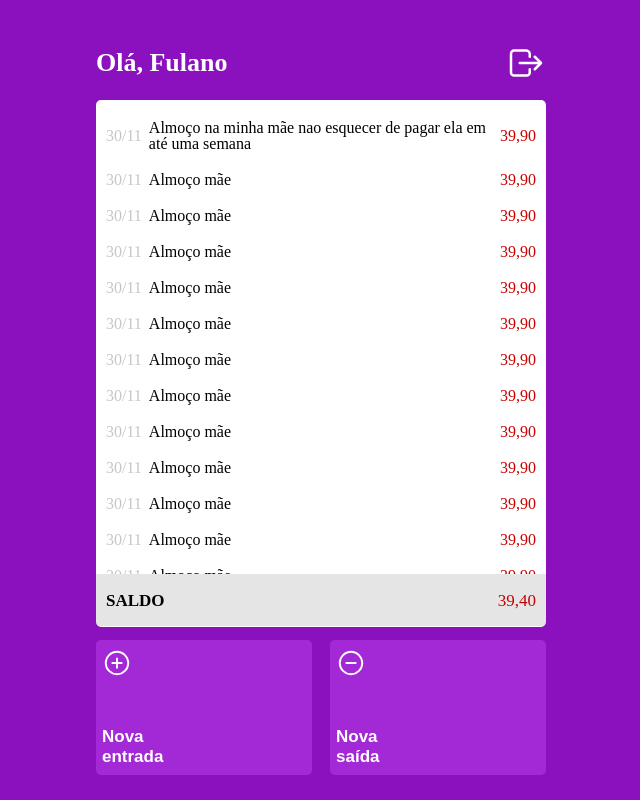
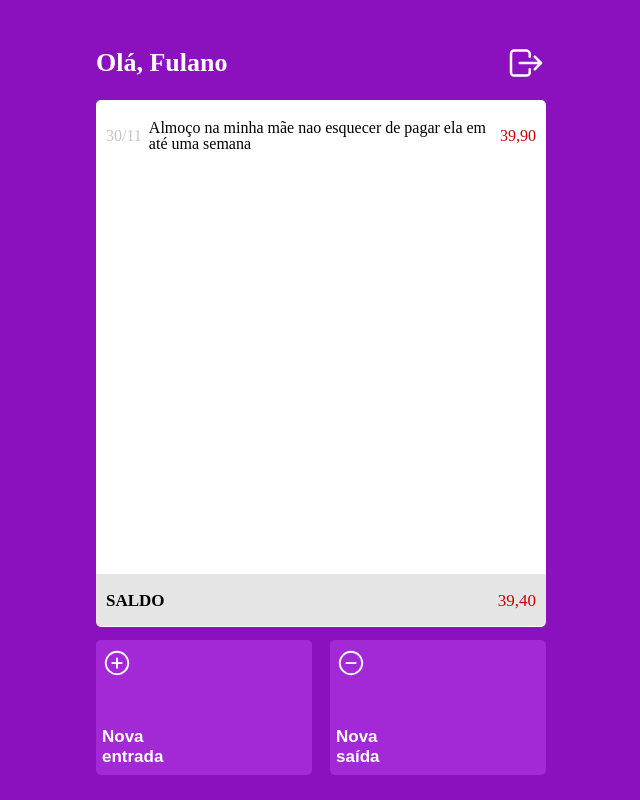
Before and after one commit to pedrobme/projeto14-mywallet-front, a React (Create React App) app: page /wallet in a window 1280 px wide. Shown: the whole page, without its empty margins (319-959 px from the left). Built offline with nearby package versions, Linux system fonts and the light colour scheme; a web font is replaced by a local one.

Commit message:
Feat: Static entries screens

```diff
--- a/src/App.js
+++ b/src/App.js
@@ -4,19 +4,25 @@ import ResetCss from "./ResetCss";
 import { BrowserRouter as Router, Route, Routes } from "react-router-dom";
 import SignupScreen from "./components/SignupScreen";
 import WalletScreen from "./components/WalletScreen";
+import React from "react";
+import { AuthProvider } from "./contexts/AuthContext";
+import AddEntry from "./components/AddEntry";
 
 function App() {
   return (
     <>
       <ResetCss />
       <GlobalStyle />
+      <AuthProvider>
         <Router>
           <Routes>
             <Route path="/" element={<SigninScreen />} />
             <Route path="/signup" element={<SignupScreen />} />
             <Route path="/wallet" element={<WalletScreen />} />
+            <Route path="/entry/:entrytype" element={<AddEntry />} />
           </Routes>
         </Router>
+      </AuthProvider>
     </>
   );
 }
--- /dev/null
+++ b/src/components/AddEntry.js
@@ -0,0 +1,120 @@
+import { useParams } from "react-router-dom";
+import styled from "styled-components";
+
+const AddEntry = () => {
+  const { entrytype } = useParams();
+
+  console.log(entrytype);
+
+  const EntryJsx = () => {
+    const GainJsx = (
+      <ScreenContainer>
+        <StyledHeader>Nova Entrada</StyledHeader>
+        <StyledForm>
+          <StyledInput placeholder="Valor" />
+          <StyledInput placeholder="Descrição" />
+          <StyledButton type="submit">Salvar entrada</StyledButton>
+        </StyledForm>
+      </ScreenContainer>
+    );
+
+    const LossJsx = (
+      <ScreenContainer>
+        <StyledHeader>Nova Saída</StyledHeader>
+        <StyledForm>
+          <StyledInput placeholder="Valor" />
+          <StyledInput placeholder="Descrição" />
+          <StyledButton type="submit">Salvar saída</StyledButton>
+        </StyledForm>
+      </ScreenContainer>
+    );
+
+    switch (entrytype) {
+      case "gain":
+        console.log("entrou");
+        return GainJsx;
+
+      case "loss":
+        return LossJsx;
+    }
+  };
+
+  return <EntryJsx />;
+};
+
+export default AddEntry;
+
+// Styled components
+
+const ScreenContainer = styled.div`
+  display: flex;
+  flex-direction: column;
+
+  width: 100vw;
+  height: 100vh;
+
+  padding: 25px;
+`;
+
+const StyledHeader = styled.header`
+  display: flex;
+  align-items: center;
+
+  margin-bottom: 50px;
+
+  font-size: 26px;
+  font-weight: 700;
+  font-family: "Raleway", sans-serif;
+
+  color: #ffffff;
+`;
+
+const StyledForm = styled.form`
+  display: flex;
+  flex-direction: column;
+
+  width: 100%;
+  max-width: 500px;
+
+  align-items: center;
+`;
+
+const StyledInput = styled.input`
+  width: 100%;
+  max-width: 500px;
+  height: 58px;
+
+  border-radius: 5px;
+
+  border: none;
+
+  font-size: 20px;
+  color: #000000;
+
+  ::placeholder {
+    font-size: 20px;
+    color: #000000;
+  }
+
+  margin-bottom: 13px;
+`;
+
+const StyledButton = styled.button`
+  width: 100%;
+  max-width: 326px;
+  height: 46px;
+
+  background: #a328d6;
+  border-radius: 5px;
+
+  border: none;
+
+  margin-top: 30px;
+
+  font-weight: 700;
+  font-size: 20px;
+
+  cursor: pointer;
+
+  color: #ffffff;
+`;
--- a/src/components/SigninScreen.js
+++ b/src/components/SigninScreen.js
@@ -1,9 +1,18 @@
-import { Link } from "react-router-dom";
+import React from "react";
+import { Link, useNavigate } from "react-router-dom";
 import styled from "styled-components";
+import { AuthContext } from "../contexts/AuthContext";
 
 const SigninScreen = () => {
+  const { setAuthToken } = React.useContext(AuthContext);
+
+  const navigate = useNavigate();
+
   const handleSubmit = (event) => {
     event.preventDefault();
+    setAuthToken("Token recebido");
+
+    navigate("/wallet");
   };
 
   return (
--- a/src/components/WalletScreen.js
+++ b/src/components/WalletScreen.js
@@ -1,6 +1,8 @@
 import styled from "styled-components";
 
-const WalletScreen = () => {
+const WalletScreen = (props) => {
+  const { token } = props;
+
   return (
     <ScreenContainer>
       <StyledHeader>
@@ -17,104 +19,6 @@ const WalletScreen = () => {
                   Almoço na minha mãe nao esquecer de pagar ela em até uma
                   semana
                 </EntryDescription>
-              </EntryInfo>
-              <EntryAmount>39,90</EntryAmount>
-            </li>
-            <li>
-              <EntryInfo>
-                <EntryDate>30/11</EntryDate>
-                <EntryDescription>Almoço mãe</EntryDescription>
-              </EntryInfo>
-              <EntryAmount>39,90</EntryAmount>
-            </li>
-            <li>
-              <EntryInfo>
-                <EntryDate>30/11</EntryDate>
-                <EntryDescription>Almoço mãe</EntryDescription>
-              </EntryInfo>
-              <EntryAmount>39,90</EntryAmount>
-            </li>
-            <li>
-              <EntryInfo>
-                <EntryDate>30/11</EntryDate>
-                <EntryDescription>Almoço mãe</EntryDescription>
-              </EntryInfo>
-              <EntryAmount>39,90</EntryAmount>
-            </li>
-            <li>
-              <EntryInfo>
-                <EntryDate>30/11</EntryDate>
-                <EntryDescription>Almoço mãe</EntryDescription>
-              </EntryInfo>
-              <EntryAmount>39,90</EntryAmount>
-            </li>
-            <li>
-              <EntryInfo>
-                <EntryDate>30/11</EntryDate>
-                <EntryDescription>Almoço mãe</EntryDescription>
-              </EntryInfo>
-              <EntryAmount>39,90</EntryAmount>
-            </li>
-            <li>
-              <EntryInfo>
-                <EntryDate>30/11</EntryDate>
-                <EntryDescription>Almoço mãe</EntryDescription>
-              </EntryInfo>
-              <EntryAmount>39,90</EntryAmount>
-            </li>
-            <li>
-              <EntryInfo>
-                <EntryDate>30/11</EntryDate>
-                <EntryDescription>Almoço mãe</EntryDescription>
-              </EntryInfo>
-              <EntryAmount>39,90</EntryAmount>
-            </li>
-            <li>
-              <EntryInfo>
-                <EntryDate>30/11</EntryDate>
-                <EntryDescription>Almoço mãe</EntryDescription>
-              </EntryInfo>
-              <EntryAmount>39,90</EntryAmount>
-            </li>
-            <li>
-              <EntryInfo>
-                <EntryDate>30/11</EntryDate>
-                <EntryDescription>Almoço mãe</EntryDescription>
-              </EntryInfo>
-              <EntryAmount>39,90</EntryAmount>
-            </li>
-            <li>
-              <EntryInfo>
-                <EntryDate>30/11</EntryDate>
-                <EntryDescription>Almoço mãe</EntryDescription>
-              </EntryInfo>
-              <EntryAmount>39,90</EntryAmount>
-            </li>
-            <li>
-              <EntryInfo>
-                <EntryDate>30/11</EntryDate>
-                <EntryDescription>Almoço mãe</EntryDescription>
-              </EntryInfo>
-              <EntryAmount>39,90</EntryAmount>
-            </li>
-            <li>
-              <EntryInfo>
-                <EntryDate>30/11</EntryDate>
-                <EntryDescription>Almoço mãe</EntryDescription>
-              </EntryInfo>
-              <EntryAmount>39,90</EntryAmount>
-            </li>
-            <li>
-              <EntryInfo>
-                <EntryDate>30/11</EntryDate>
-                <EntryDescription>Almoço mãe</EntryDescription>
-              </EntryInfo>
-              <EntryAmount>39,90</EntryAmount>
-            </li>
-            <li>
-              <EntryInfo>
-                <EntryDate>30/11</EntryDate>
-                <EntryDescription>Almoço mãe</EntryDescription>
               </EntryInfo>
               <EntryAmount>39,90</EntryAmount>
             </li>
--- /dev/null
+++ b/src/contexts/AuthContext.js
@@ -0,0 +1,14 @@
+import React from "react";
+
+export const AuthContext = React.createContext({});
+
+export const AuthProvider = (props) => {
+  const [authToken, setAuthToken] = React.useState({});
+  console.log("token mudou:", authToken);
+
+  return (
+    <AuthContext.Provider value={{ authToken, setAuthToken }}>
+      {props.children}
+    </AuthContext.Provider>
+  );
+};
```
Lines whose indentation alone changed are shown as unchanged.
